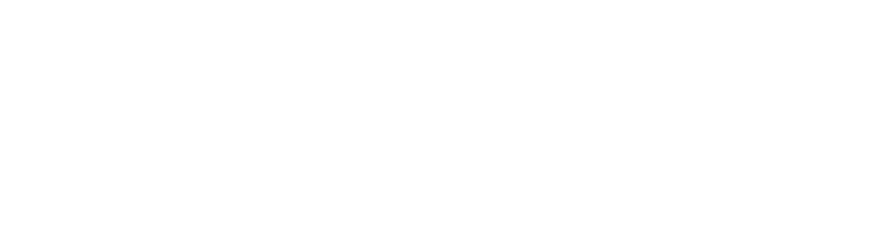
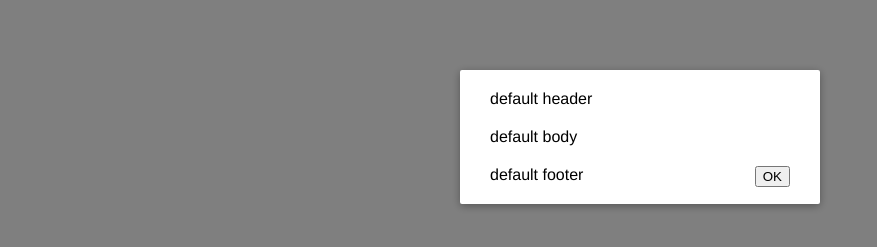
Before and after one commit to bikingbadger/gws, a Vue app: page / in a window 1280 px wide. Both pictures are taken after a click on the button "Add". Shown: the part 263-510 px from the top of the page, without its empty margins (0-877 px from the left). Built offline with nearby package versions, Linux system fonts and the light colour scheme; no server answers.

Commit message:
Create modal

```diff
--- a/src/components/Timeslot.vue
+++ b/src/components/Timeslot.vue
@@ -1,6 +1,7 @@
 <template>
   <div>
-    <button type="submit">Add</button>
+    <TimeslotCreate v-if="showModal" @close="showModal = false"></TimeslotCreate>
+    <button @click="createTimeslot">Add</button>
     <TimeslotList
     :timeslots="timeslots"
     ></TimeslotList>
@@ -9,17 +10,20 @@
 
 <script>
 import TimeslotList from './TimeslotList';
+import TimeslotCreate from './TimeslotCreate';
 import axios from 'axios';
 
 export default {
   data() {
     return {
+      showModal: false,
       timeslots: [],
       currentTimeslot: null,
     };
   },
   components: {
     TimeslotList,
+    TimeslotCreate,
   },
   mounted() {
     axios.get('.netlify/functions/timeslot-read-all').then((response) => {
@@ -30,6 +34,10 @@
     selectTimeslot(timeslot) {
       this.currentTimeslot = timeslot;
     },
+    createTimeslot() {
+      console.log("Create");
+      this.showModal = true;
+    }
   },
 };
 </script>
--- /dev/null
+++ b/src/components/TimeslotCreate.vue
@@ -0,0 +1,98 @@
+<template>
+  <div class="modal-mask">
+    <div class="modal-wrapper">
+      <div class="modal-container">
+        <div class="modal-header">
+          <slot name="header">
+            default header
+          </slot>
+        </div>
+
+        <div class="modal-body">
+          <slot name="body">
+            default body
+          </slot>
+        </div>
+
+        <div class="modal-footer">
+          <slot name="footer">
+            default footer
+            <button class="modal-default-button" @click="$emit('close')">
+              OK
+            </button>
+          </slot>
+        </div>
+      </div>
+    </div>
+  </div>
+</template>
+
+<script>
+export default {};
+</script>
+
+<style>
+.modal-mask {
+  position: fixed;
+  z-index: 9998;
+  top: 0;
+  left: 0;
+  width: 100%;
+  height: 100%;
+  background-color: rgba(0, 0, 0, 0.5);
+  display: table;
+  transition: opacity 0.3s ease;
+}
+
+.modal-wrapper {
+  display: table-cell;
+  vertical-align: middle;
+}
+
+.modal-container {
+  width: 300px;
+  margin: 0px auto;
+  padding: 20px 30px;
+  background-color: #fff;
+  border-radius: 2px;
+  box-shadow: 0 2px 8px rgba(0, 0, 0, 0.33);
+  transition: all 0.3s ease;
+  font-family: Helvetica, Arial, sans-serif;
+}
+
+.modal-header h3 {
+  margin-top: 0;
+  color: #42b983;
+}
+
+.modal-body {
+  margin: 20px 0;
+}
+
+.modal-default-button {
+  float: right;
+}
+
+/*
+ * The following styles are auto-applied to elements with
+ * transition="modal" when their visibility is toggled
+ * by Vue.js.
+ *
+ * You can easily play with the modal transition by editing
+ * these styles.
+ */
+
+.modal-enter {
+  opacity: 0;
+}
+
+.modal-leave-active {
+  opacity: 0;
+}
+
+.modal-enter .modal-container,
+.modal-leave-active .modal-container {
+  -webkit-transform: scale(1.1);
+  transform: scale(1.1);
+}
+</style>
```
